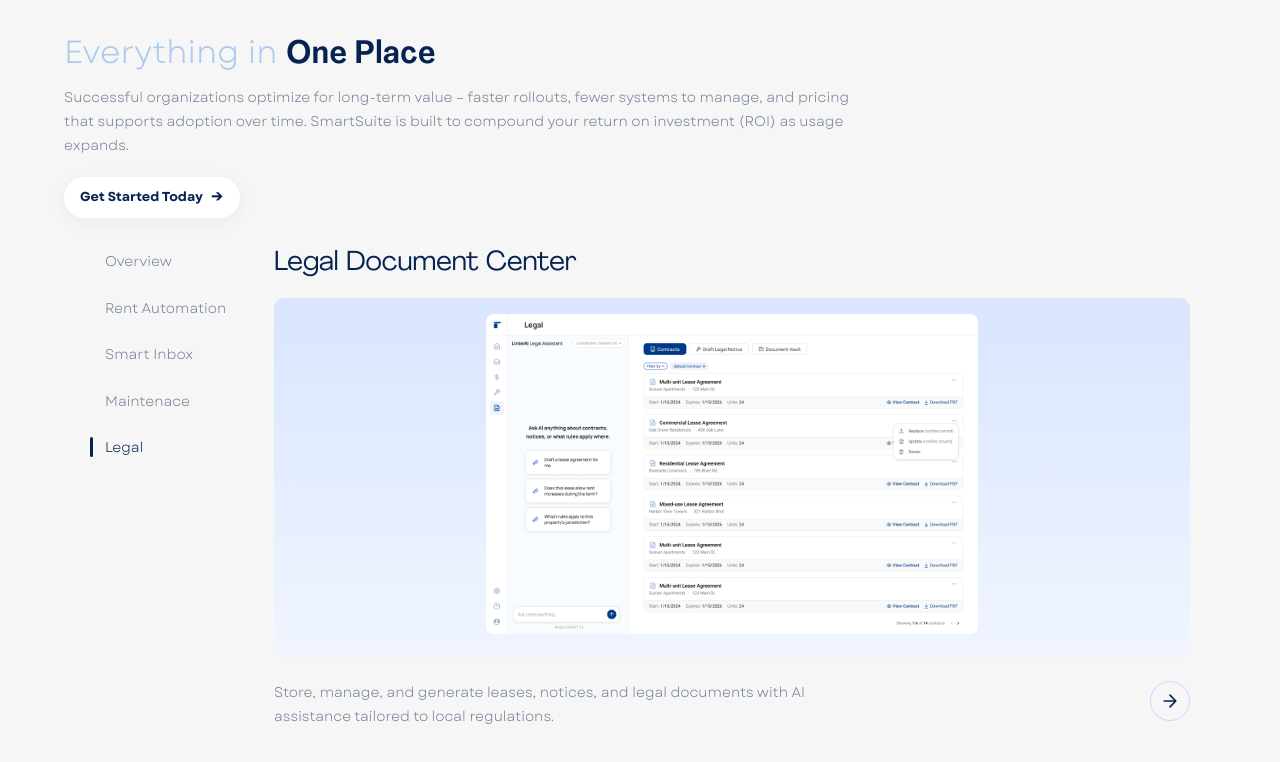
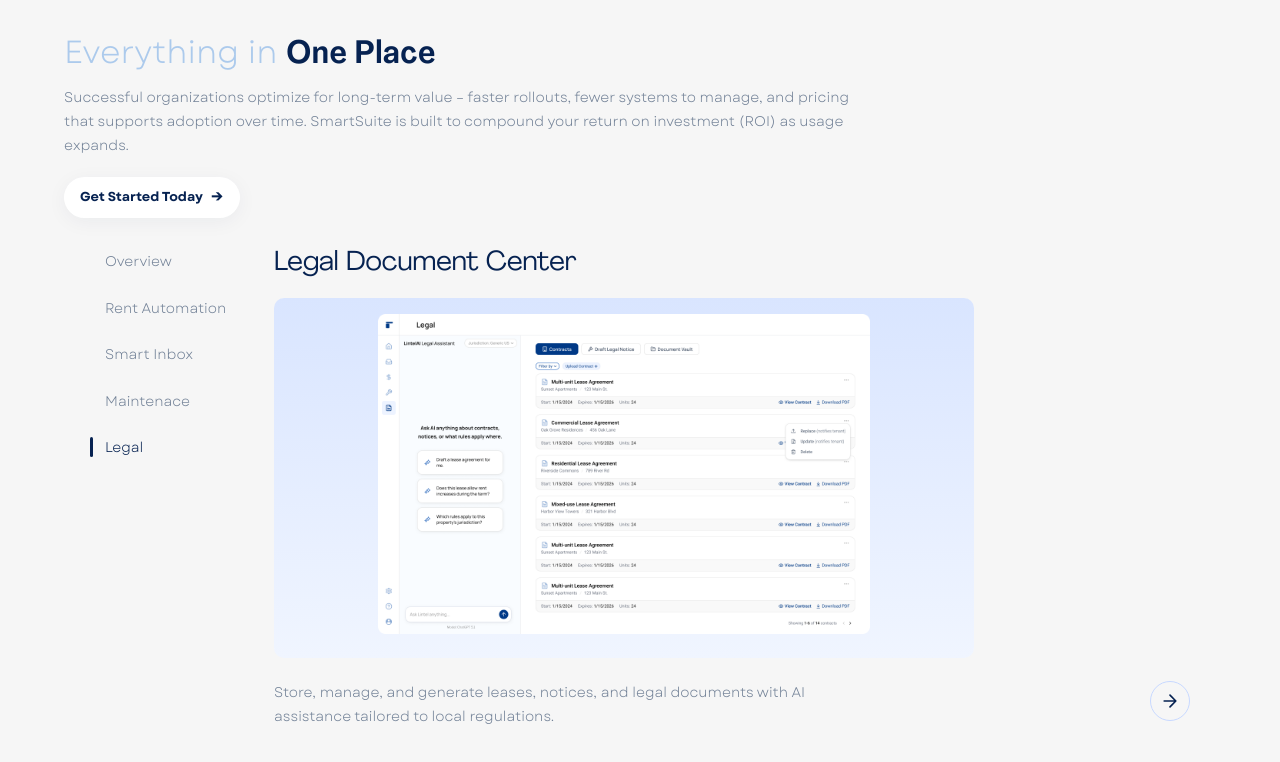
Before and after one commit to rawitphoom/LintelAI, a plain HTML site: page index.html in a window 1280 px wide. Shown: the part 2963-3725 px from the top of the page. Drawn offline with nearby package versions, Linux system fonts and the light colour scheme; animation ran at ten frames a second.

Commit message:
macbook done - everything in one place section

```diff
--- a/styles.css
+++ b/styles.css
@@ -1405,8 +1405,11 @@
 
 /* Laptop (MacBook) */
 @media (max-width: 1680px) {
+    .one-place-image {
+        max-width: 700px;
+    }
     .one-place-image img {
-        max-height: 380px;
+        max-height: 350px;
     }
 }
 
```
